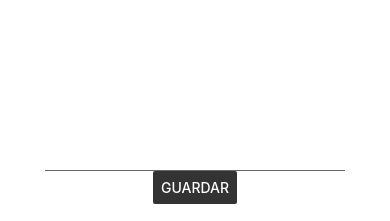
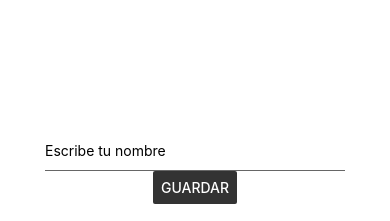
Before and after one commit to AngelRRand/templetAsyncStore, a React Native app: screen / in a window 390 px wide. Shown: the part 226-447 px from the top of the page. Built offline with nearby package versions, Linux system fonts and the light colour scheme.

Commit message:
placeHolder

```diff
--- a/App.js
+++ b/App.js
@@ -7,6 +7,7 @@ export default function App() {
       <StatusBar style="auto" />
       <View style={styles.container}>
         <TextInput
+          placeholder='Escribe tu nombre'
           style={styles.input}
         />
         <Button
```
